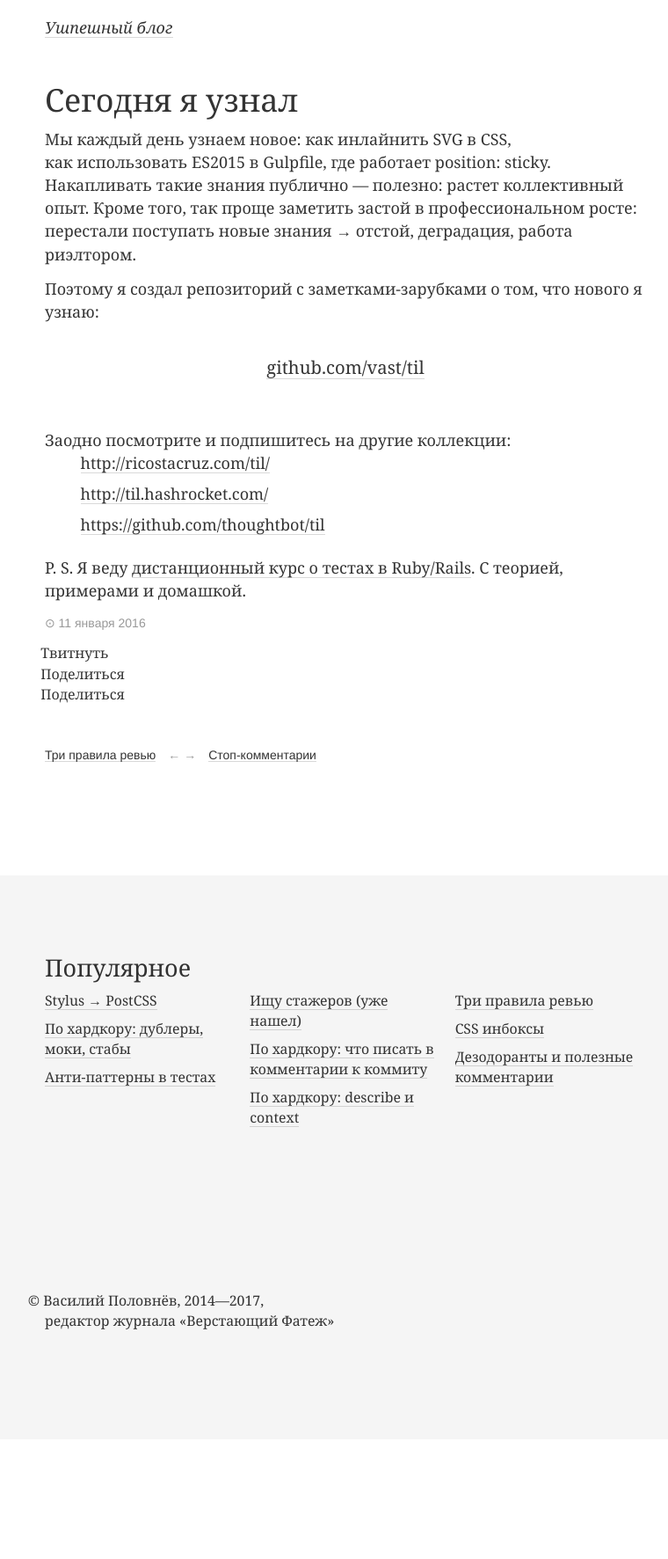
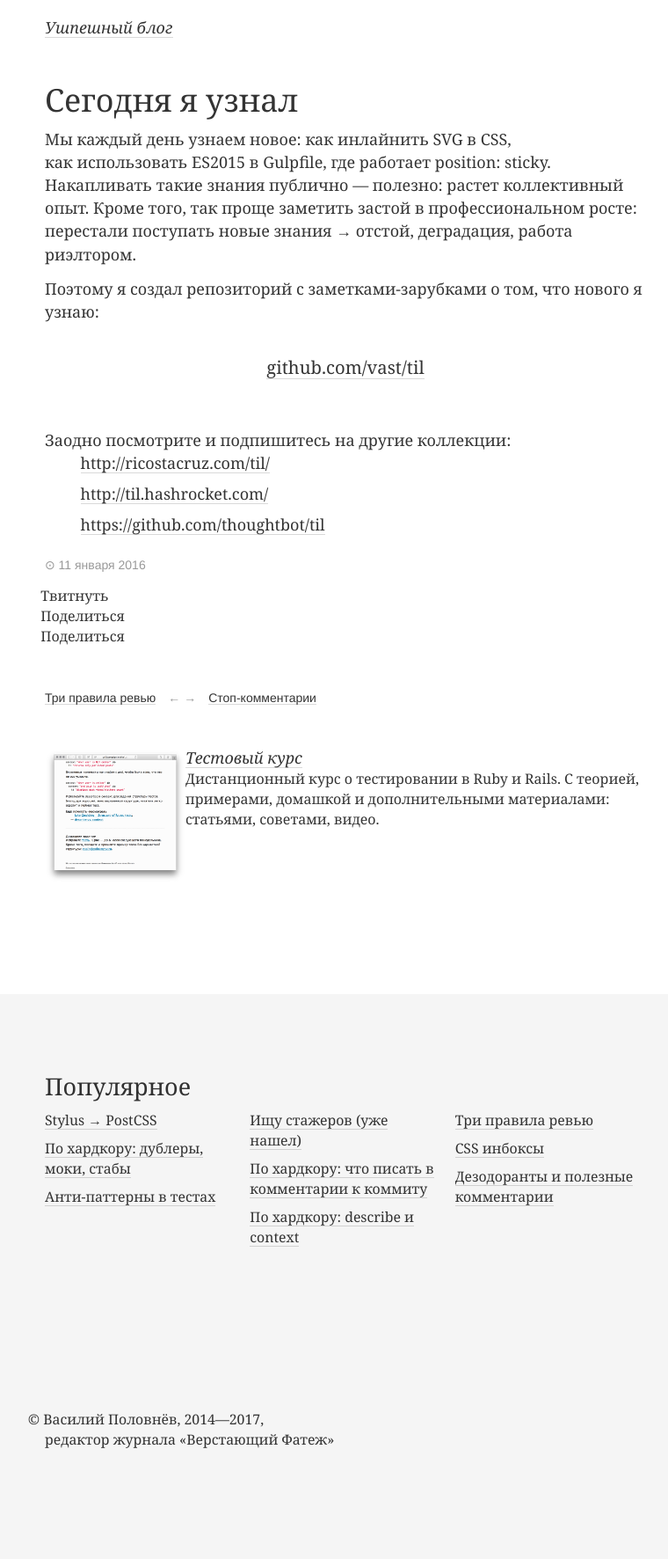
Before and after one commit to vast/vast.github.io, a Jekyll site: the page built from _posts/2016-01-11-til.md, in a window 1280 px wide. Shown: the whole page at 88% size, without its empty margins (229-989 px from the left). Built offline with Jekyll 4.4.1, drawn with Linux system fonts in a browser that asks for light colours; a style sheet for code colours, icons or effects is not loaded; before the commit the page ends 1636 px from its top, so only the background shows below that.

Commit message:
new course ad

```diff
--- a/_layouts/default.html
+++ b/_layouts/default.html
@@ -61,22 +61,11 @@
       <header class="post-header">
         <h1 class="post-title">{{ page.title }} </h1>
       </header>
+
       <div class="post-contents">
         {{ content }}
+      </div>
 
-        {% if page.skip_tests_announce == nil or (page.skip_tests_announce == false) %}
-          <p>
-            {% if page.has_ps %}
-              P. P. S.
-            {% else %}
-              P. S.
-            {% endif %}
-
-            Я веду <a href="/tests/">дистанционный курс о&nbsp;тестах в&nbsp;Ruby/Rails</a>.
-            С&nbsp;теорией, примерами и домашкой.
-          </p>
-        {% endif %}
-      </div>
       <footer class="post-meta">
         <small class="post-date">
           ⊙
@@ -120,6 +109,21 @@
             {% endif %}
           </li>
         </ul>
+
+        <div class="post-course">
+          {% if page.skip_tests_announce == nil or (page.skip_tests_announce == false) %}
+            <div class="post-course-img">
+              <a href="/tests/">
+                <img src="/assets/tests-small.png" alt="" width="600" height="577" />
+              </a>
+            </div>
+
+            <div class="post-course-description">
+              <h3><a href="/tests/">Тестовый курс</a></h3>
+              <p>Дистанционный курс о тестировании в Ruby и Rails. С теорией, примерами, домашкой и дополнительными материалами: статьями, советами, видео.</p>
+            </div>
+          {% endif %}
+        </div>
       </footer>
     </article>
   </div>
--- a/_sass/modules/_posts.scss
+++ b/_sass/modules/_posts.scss
@@ -15,7 +15,7 @@
 
 .post-nav {
   display: flex;
-  margin: 2.64rem 0 0;
+  margin: 2.64rem 0;
   padding: 0;
   list-style: none outside;
 
@@ -60,6 +60,21 @@
   margin: .75rem -.3em 0!important;
 }
 
+.post-course {
+  margin-top: 1.25rem;
+  display: flex;
+}
+
+.post-course-img {
+  flex: 1;
+  max-width: 10em;
+}
+
+.post-course-description {
+  flex: 1;
+  margin-top: -3px;
+}
+
 .related-posts {
   -webkit-columns: 3;
   columns: 3;
```
Also changed, not shown: assets/tests-small.png (added).
